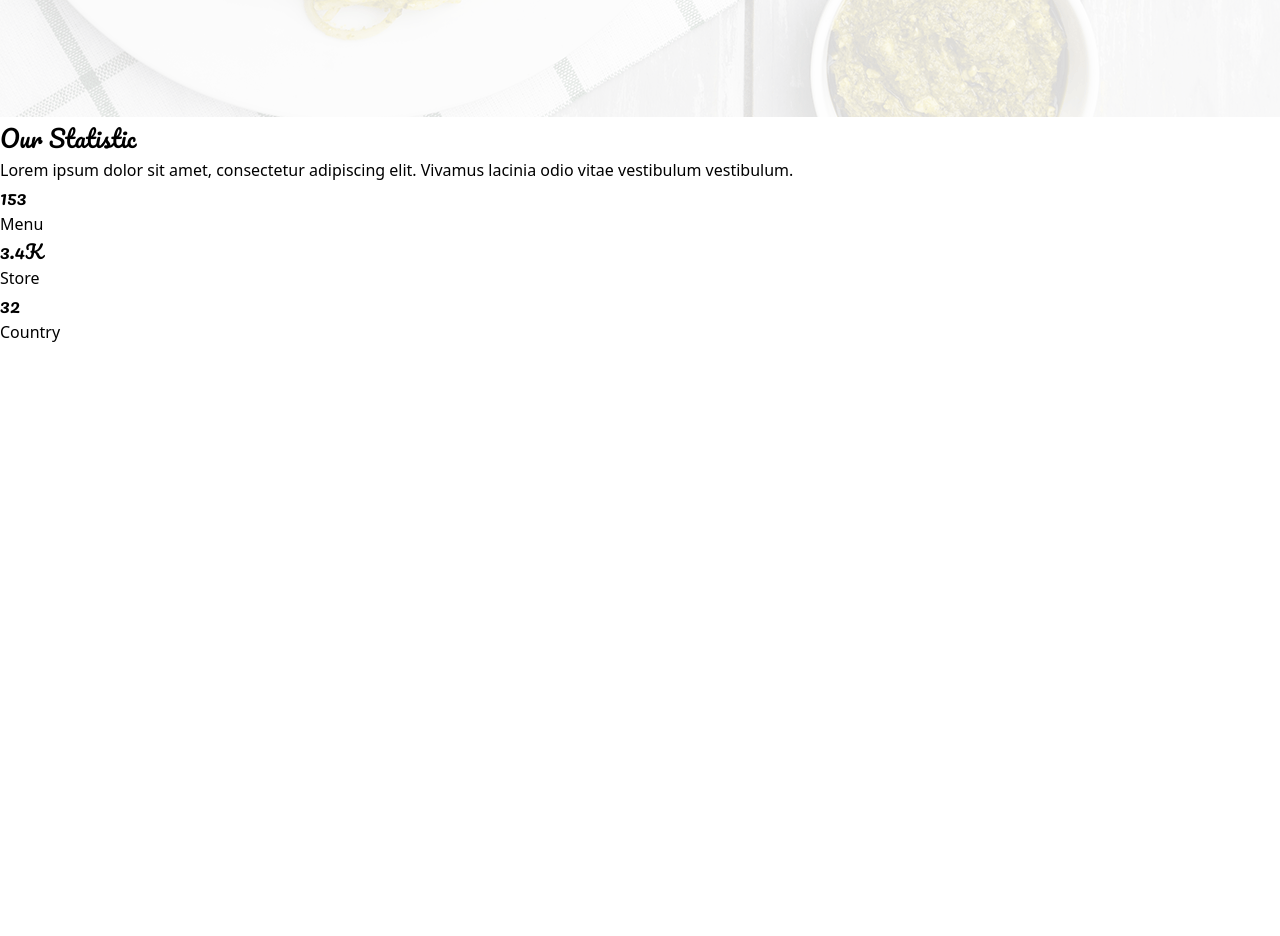
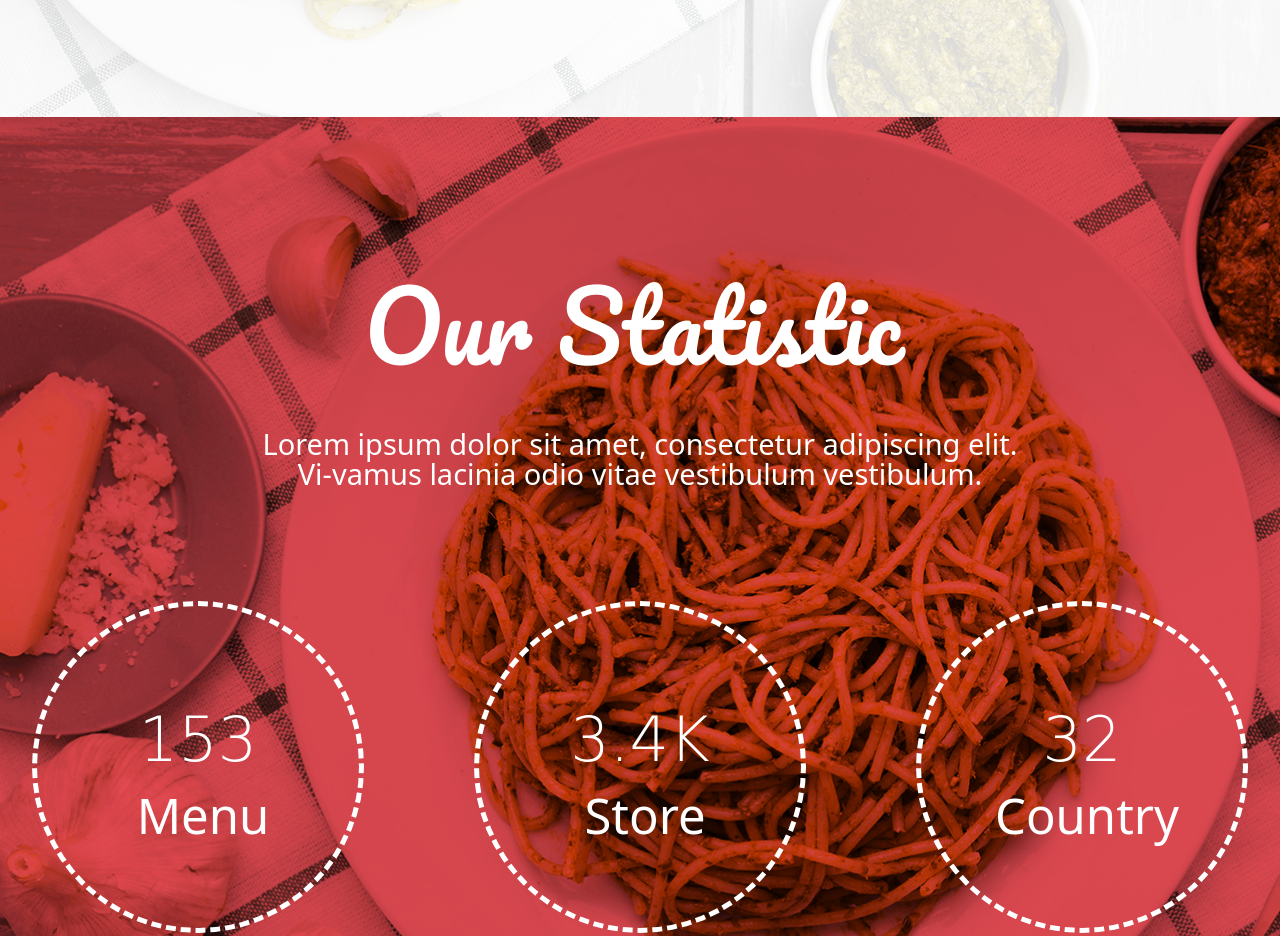
Before and after one commit to ArtemMartynow/foodie, a website: page index.html in a window 1280 px wide. Shown: the part 1653-2589 px from the top of the page. Before the commit the page ends 1996 px from the top, so only its background shows below. Drawn offline with Linux system fonts and the light colour scheme.

Commit message:
added a style for our-statistic

```diff
--- a/index.html
+++ b/index.html
@@ -69,10 +69,10 @@
         <h2>Our Statistic</h2>
         <p>
             Lorem ipsum dolor sit amet, consectetur
-            adipiscing elit. Vivamus lacinia odio vitae
+            adipiscing elit. Vi-vamus lacinia odio vitae
             vestibulum vestibulum.
         </p>
-        <div class="pur-statistic-content">
+        <div class="our-statistic-content">
             <div class="statistical-circle">
                 <h3>153</h3>
                 <p>Menu</p>
--- a/sass/style.scss
+++ b/sass/style.scss
@@ -117,3 +117,55 @@ header {
         }
     }
 }
+
+.our-statistic {
+    background: url(../images/Image\(1\).png);
+    background-size: cover;
+    padding: 161px 0 160px 0;
+    h2 {
+        color: #fff;
+        font-size: 95px;
+        width: 552px;
+        height: 96px;
+        line-height: 93px;
+        margin: 0 auto;
+    }
+    p {
+        font-size: 29px;
+        color: #fff;
+        width: 757px;
+        height: 58px;
+        line-height: 30px;
+        text-align: center;
+        margin: 0 auto;
+        padding-top: 55px;
+    }
+    .our-statistic-content {
+        display: flex;
+        justify-content: space-between;
+        padding-top: 114px;
+        width: 1216px;
+        margin: 0 auto;
+        .statistical-circle {
+            width: 322px;
+            height: 322px;
+            border: 5px solid #fff;
+            border-style: dashed;
+            border-radius: 171px;
+            h3 {
+                font-family: cursive;
+                height: 50px;
+                font-size: 62px;
+                line-height: 49px;
+                text-align: center;
+                color: #fff;
+                margin-top: 109px;
+            }
+            p {
+                width: 332px;
+                font-size: 49px;
+                padding-top: 35px;
+            }
+        }
+    }
+}
```
Also changed, not shown: css/style.css.
